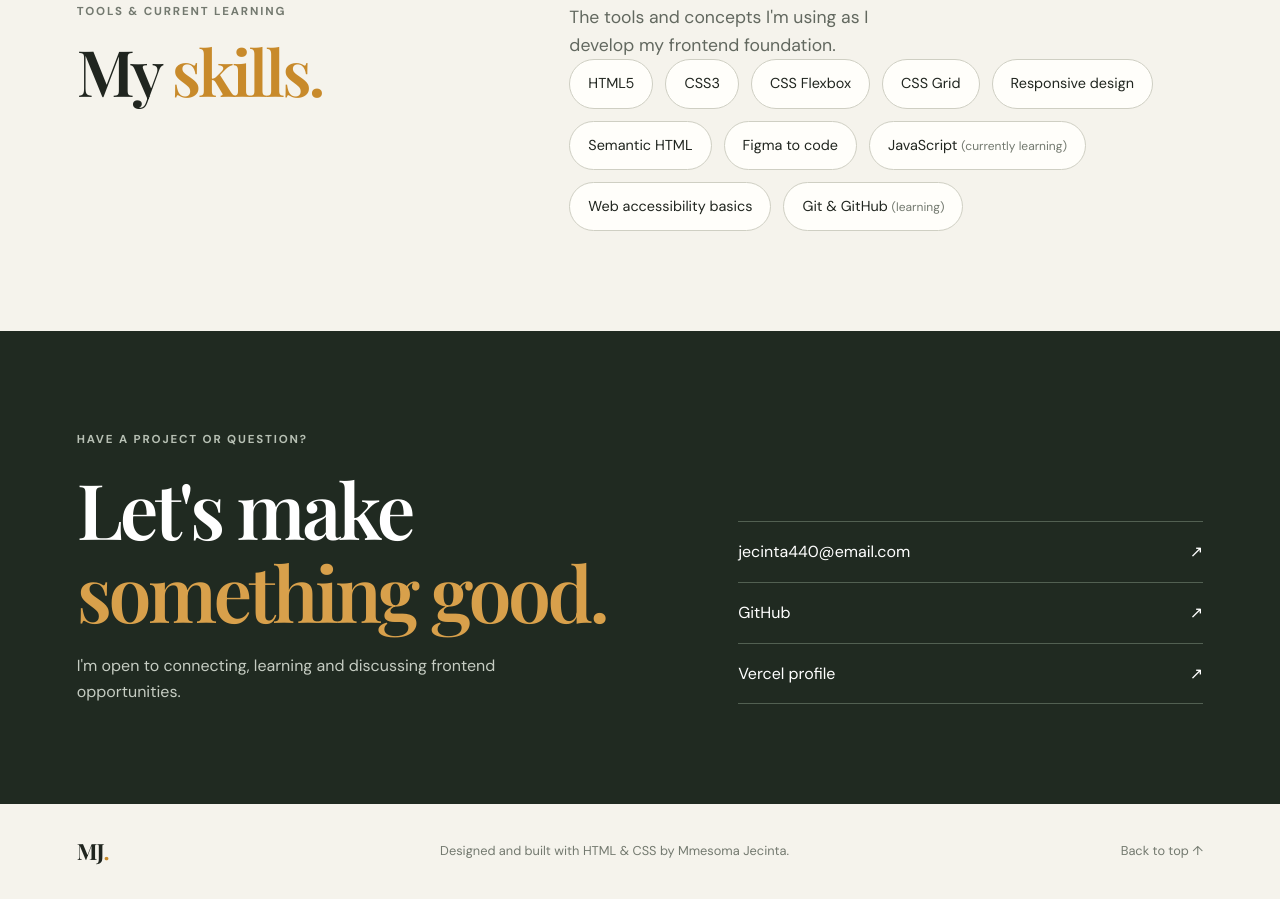
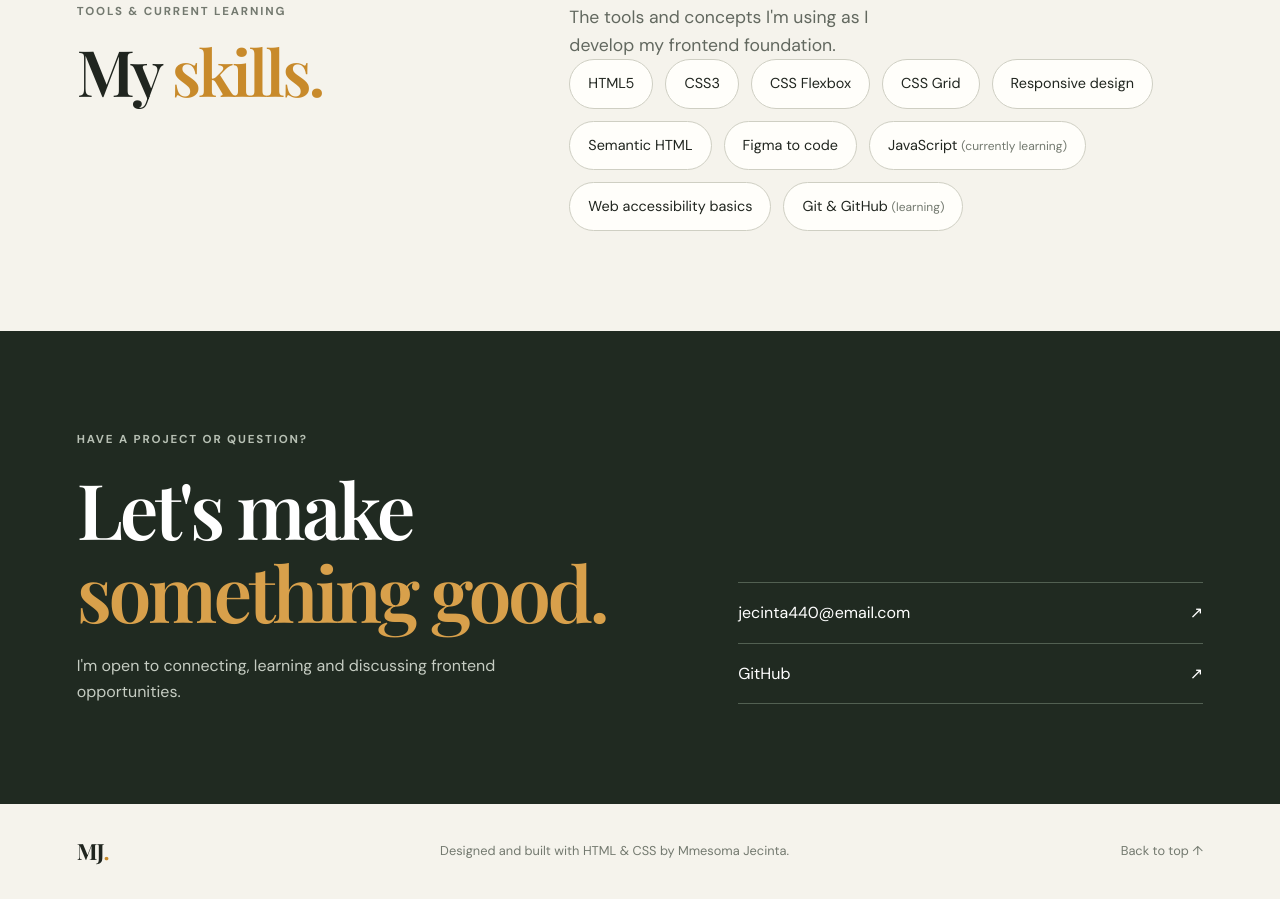
Before and after one commit to jecinta440-dot/my-porfolio, a plain HTML site: page index.html in a window 1280 px wide. Shown: the part 3385-4284 px from the top of the page. Drawn offline with nearby package versions, Linux system fonts and the light colour scheme.

Commit message:
Remove Vercel profile link from contact section

```diff
--- a/index.html
+++ b/index.html
@@ -224,7 +224,6 @@
                 <div class="contact-links">
                     <a href="mailto:jecinta440@email.com">jecinta440@email.com <span aria-hidden="true">↗</span></a>
                     <a href="https://github.com/jecinta440-dot" target="_blank" rel="noopener noreferrer">GitHub <span aria-hidden="true">↗</span></a>
-                    <a href="https://vercel.com/mmesoma3" target="_blank" rel="noopener noreferrer">Vercel profile <span aria-hidden="true">↗</span></a>
                 </div>
             </div>
         </section>
```
